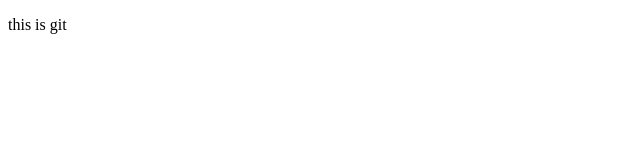
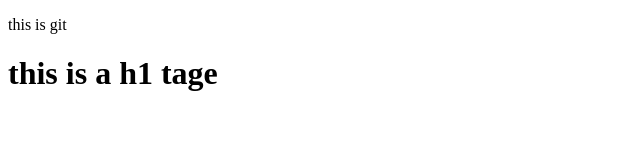
Before and after one commit to dhananjaykantsharma/demo, a plain HTML site: page index.html in a window 1280 px wide. Shown: the whole page, without its empty margins (0-640 px from the left). Drawn offline with Linux system fonts and the light colour scheme.

Commit message:
Update index.html

```diff
--- a/index.html
+++ b/index.html
@@ -7,5 +7,6 @@
 </head>
 <body>
     <p>this is git</p>
+    <h1>this is a h1 tage</h1>
 </body>
 </html>
```
